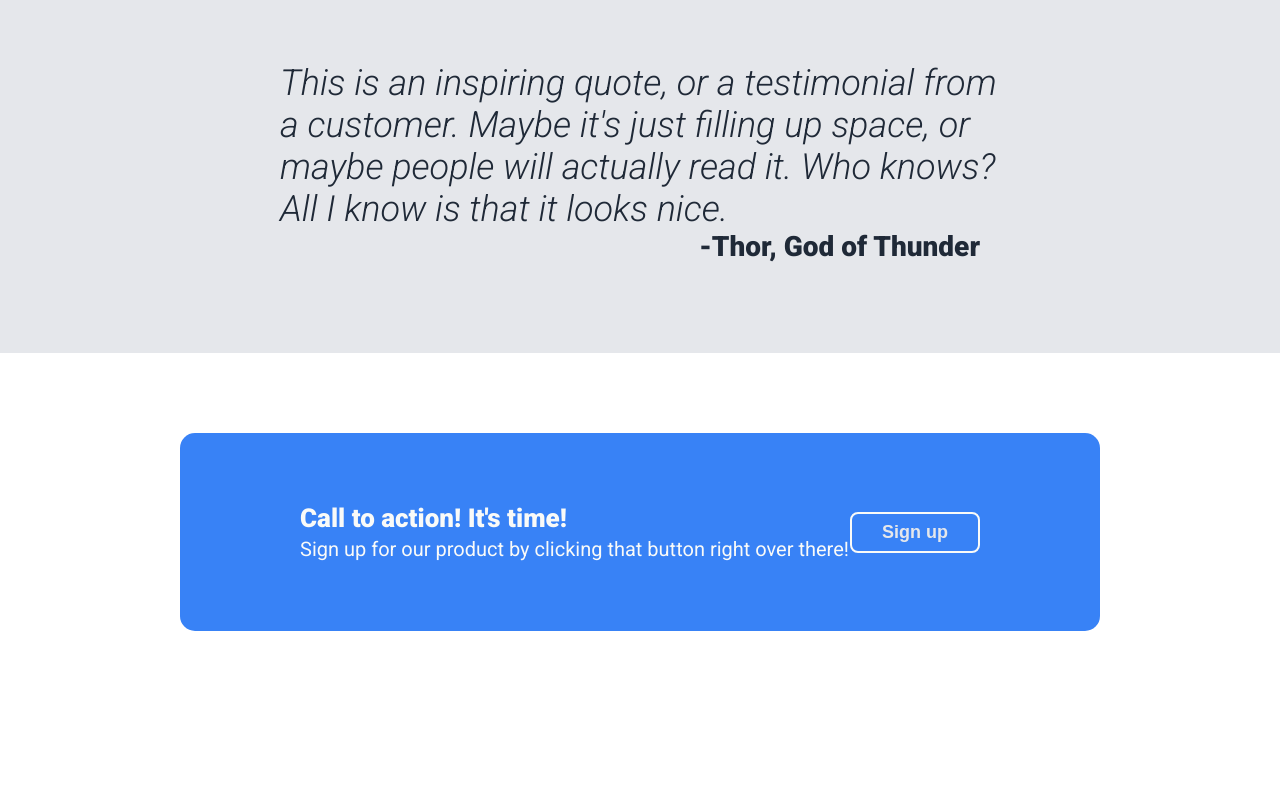
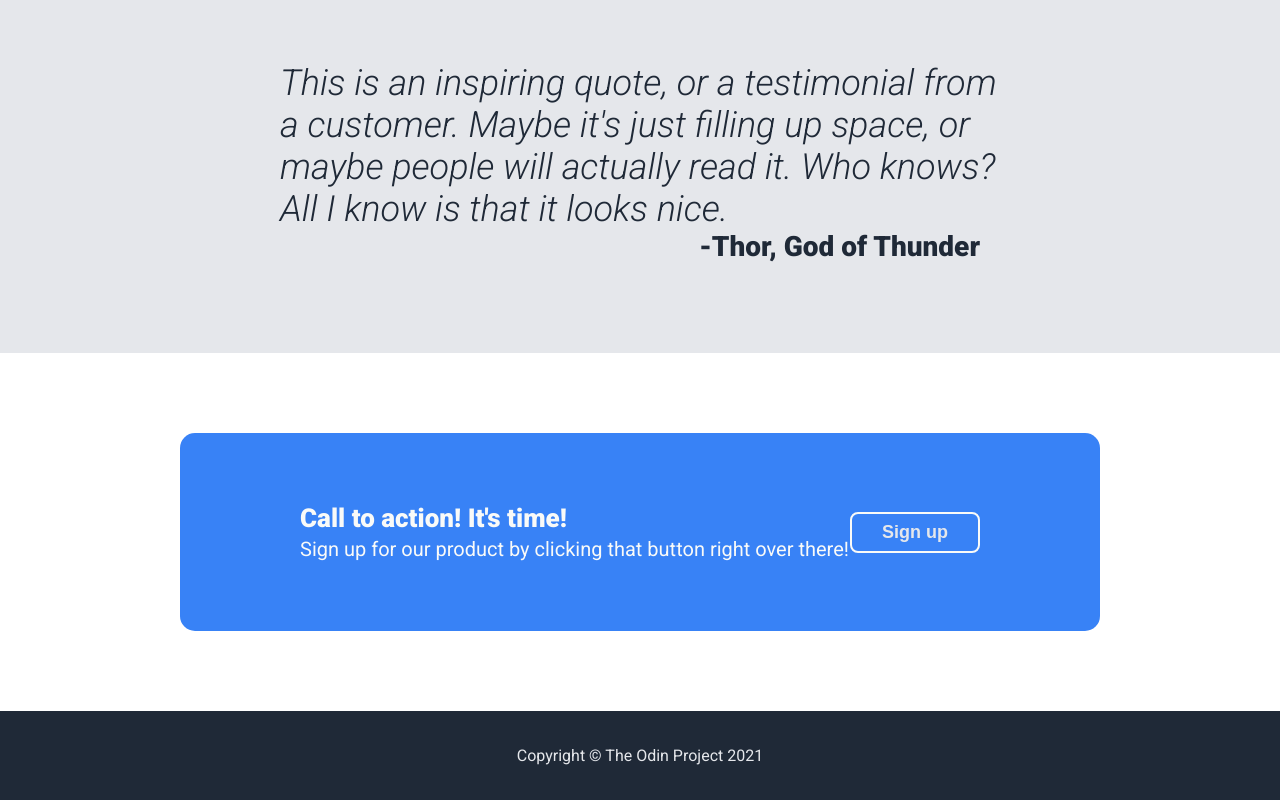
Before and after one commit to penach0/odin-landing-page, a plain HTML site: page index.html in a window 1280 px wide. Shown: the part 1087-1887 px from the top of the page. Before the commit the page ends 1798 px from the top, so only its background shows below. Drawn offline with Linux system fonts and the light colour scheme.

Commit message:
Add Footer - Finish Project

```diff
--- a/index.html
+++ b/index.html
@@ -68,6 +68,7 @@
         <button class="sign-up"><a href="#">Sign up</a></button>
     </div>
 
+    <div class="footer">Copyright © The Odin Project 2021</div>
 
 </body>
 </html>
--- a/style.css
+++ b/style.css
@@ -1,12 +1,16 @@
 @import url('https://fonts.googleapis.com/css2?family=Roboto:ital,wght@0,400;0,900;1,300&display=swap');
 
 body{
+    height: 100vh;
     font-family: 'Roboto', sans-serif;
     margin: 0;
+    display: flex;
+    flex-direction: column;
 }
 
 .header,
-.middle{
+.middle,
+.footer{
     padding-left: 180px;
     padding-right: 180px;
 }
@@ -170,3 +174,14 @@ a{
     border-color: #F9FAF8;
     align-self: center;
 }
+
+.footer{
+    background-color: #1F2937;
+    color:#E5E7EB;
+    display: flex;
+    justify-content: center;
+    align-items: center;
+    padding-top: 35px;
+    padding-bottom: 35px;
+
+}
```
